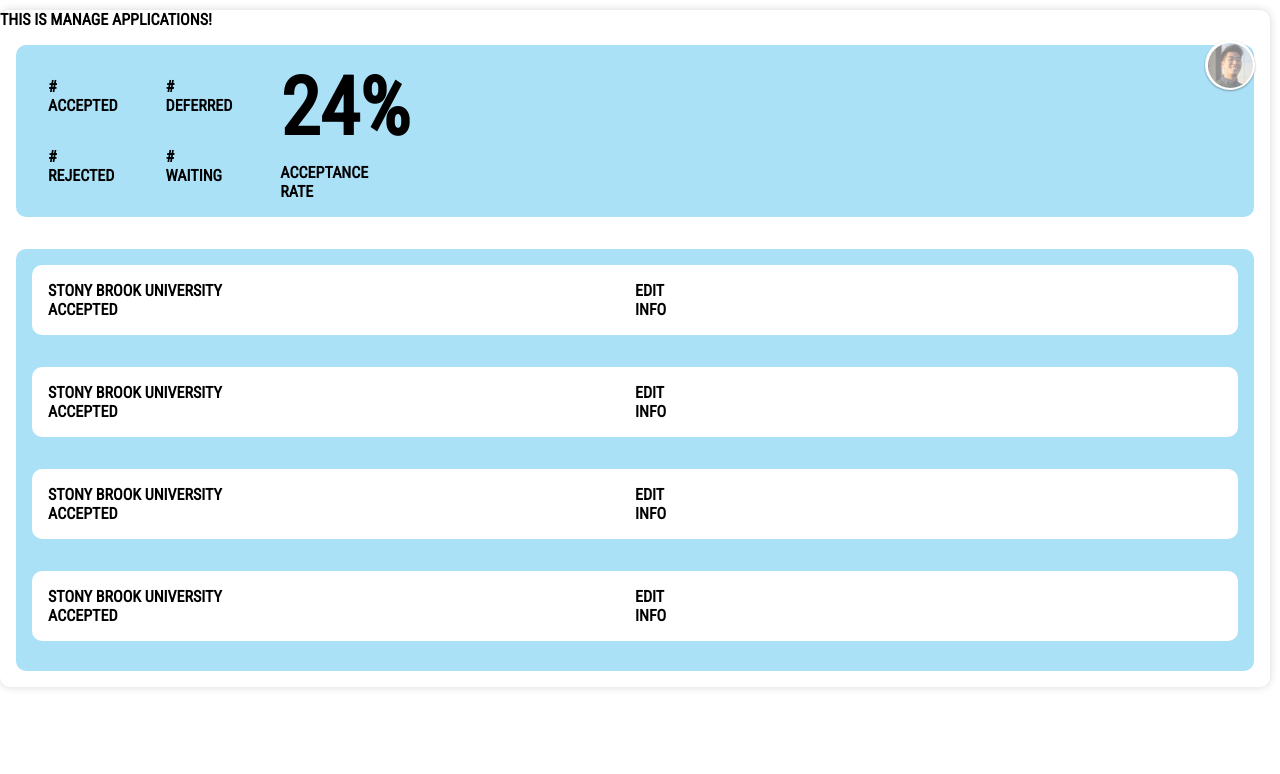
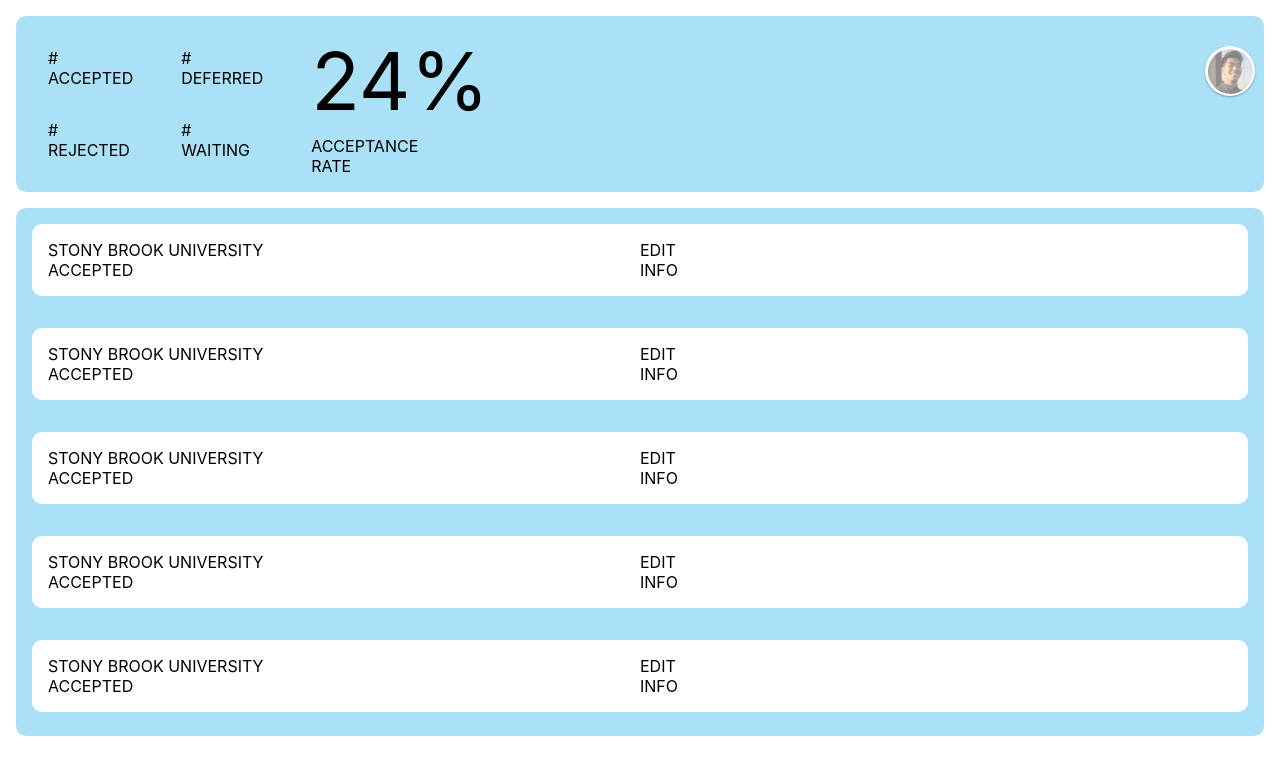
Before and after one commit to grahmnic/c4me, a React (Create React App) app: page /manageApplications in a window 1280 px wide. Shown: the top 774 px of the page. Built offline with nearby package versions, Linux system fonts and the light colour scheme; sample sign-in values are in the browser's storage; a web font is replaced by a local one.

Commit message:
created loading of Manage apps and separated view prof stats, need to take actual application data and create and edit new applications

```diff
--- a/src/components/manageApplications/manageApplications.css
+++ b/src/components/manageApplications/manageApplications.css
@@ -1,15 +1,3 @@
-.testCard {
-    background: white;
-    margin: 10px 10px 0px 0px;
-    height: 95%;
-    box-shadow: 0 0 8px 0 rgba(0, 0, 0, 0.1607843137254902);
-    display: flex;
-    flex-direction: column;
-    font-family: 'Roboto Condensed', sans-serif;
-    font-weight: bold;
-    text-rendering: optimizeLegibility;
-    border-radius: 10px;
-}
 
 .appStats {
     background-color: rgb(171, 225, 247);
@@ -63,7 +51,7 @@
     overflow-x: hidden;
     overflow-y: scroll;
     height: 100%;
-    max-height: 33vw;
+    max-height: 66vh;
 }
 
 .application {
--- a/src/components/manageApplications/manageApplications.js
+++ b/src/components/manageApplications/manageApplications.js
@@ -13,10 +13,7 @@ class ManageApplications extends React.Component {
 
     render() {
         return(
-            <div className="testCard">
-                <div>
-                    THIS IS MANAGE APPLICATIONS!
-                </div>
+            <div>
                 <div className="appStats">
                     <div className="appNums">
                         <div className="acceptReject">
--- a/src/components/profile/profile.css
+++ b/src/components/profile/profile.css
@@ -243,6 +243,7 @@
     float: left;
     margin-right: 1rem;
     border-bottom: 2px solid transparent;
+    display: flex;
 }
 
 .statsTab:hover {
--- a/src/components/profile/profile.js
+++ b/src/components/profile/profile.js
@@ -3,6 +3,8 @@ import './profile.css';
 import { Redirect } from 'react-router-dom';
 import Progress from './progress/progress.js';
 import profileImage from '../../assets/images/ralph.jpg';
+import ManageApplications from '../manageApplications/manageApplications.js';
+
 
 class Profile extends React.Component {
     constructor(props) {
@@ -17,7 +19,9 @@ class Profile extends React.Component {
             actcomposite_progress: 0,
             editingInfo: false,
             editingStats: false,
-            new_password: null
+            new_password: null,
+            viewStats: false,
+            manageApps: true
         }
 
         this.handleCollegeClass = this.handleCollegeClass.bind(this);
@@ -49,6 +53,9 @@ class Profile extends React.Component {
         this.handleSATMATH = this.handleSATMATH.bind(this);
         this.handleSATEBRW = this.handleSATEBRW.bind(this);
         this.handleACTCOMP = this.handleACTCOMP.bind(this);
+
+        this.toggleViewStats = this.toggleViewStats.bind(this);
+        this.toggleManageApps = this.toggleManageApps.bind(this);
     }
 
     componentDidUpdate() {
@@ -137,6 +144,22 @@ class Profile extends React.Component {
         }
         this.setState({
             editingStats: !this.state.editingStats
+        });
+    }
+
+    toggleViewStats() {
+        console.log(this.state);
+        this.setState({
+            viewStats: true,
+            manageApps: false
+        });
+    }
+
+    toggleManageApps() {
+        console.log(this.state);
+        this.setState({
+            viewStats: false,
+            manageApps: true
         });
     }
 
@@ -411,6 +434,45 @@ class Profile extends React.Component {
             </div>;
             }
 
+            if (this.state.viewStats) {
+                var content =
+                <div className="content-card">
+                    <div className="progress-section">
+                        <div className="progress-title">
+                            <div className="progress-bg">
+
+                            </div>
+                            <div className="progress-title-content">
+                                <div className="statsTab">
+                                    <div onClick={this.toggleViewStats}>YOUR STATISTICS</div>
+                                    <div><i className="far fa-edit" onClick={this.toggleEditStats}></i></div>
+                                </div>
+                                <div className="manageAppsTab" onClick={this.toggleManageApps}>MANAGE APPLICATIONS</div>
+                            </div>
+                        </div>
+                        <div className="progress-stats">
+                        {progressRow}
+                    </div>
+                    </div>
+                    <div className="divider"></div>
+                    <div className="stats">
+                        {statRows}
+                    </div>
+                </div>
+            } else if (this.state.manageApps) {
+                content =
+                <div className="content-card">
+                    <div className="progress-title-content">
+                        <div className="statsTab">
+                            <div onClick={this.toggleViewStats}>YOUR STATISTICS</div>
+                            <div><i className="far fa-edit" onClick={this.toggleEditStats}></i></div>
+                        </div>
+                        <div className="manageAppsTab" onClick={this.toggleManageApps}>MANAGE APPLICATIONS</div>
+                </div>
+                    <ManageApplications/>
+                </div>
+            }
+
             return(
                 <div className="profile">
                     <div className="profile-content">
@@ -439,26 +501,7 @@ class Profile extends React.Component {
                             </div>
                         </div>
 
-                        <div className="content-card">
-                            <div className="progress-section">
-                                <div className="progress-title">
-                                    <div className="progress-bg">
-
-                                    </div>
-                                    <div className="progress-title-content">
-                                        <div className="statsTab">YOUR STATISTICS<i className="far fa-edit" onClick={this.toggleEditStats}></i></div>
-                                        <div className="manageAppsTab">MANAGE APPLICATIONS</div>
-                                    </div>
-                                </div>
-                                <div className="progress-stats">
-                                {progressRow}
-                            </div>
-                            </div>
-                            <div className="divider"></div>
-                            <div className="stats">
-                                {statRows}
-                            </div>
-                        </div>
+                       {content}
                     </div>
                 </div>
             );
```
